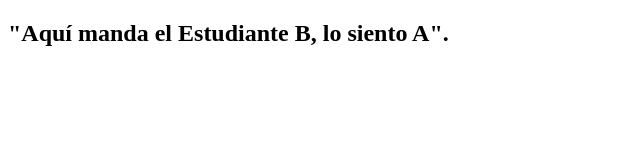
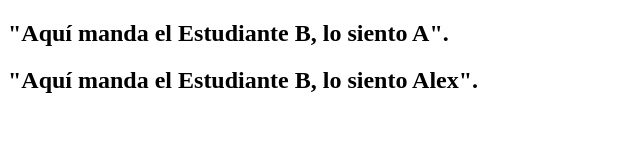
Before and after one commit to casta-pibe/El-Duelo-de-C-digo, a plain HTML site: page index.html in a window 1280 px wide. Shown: the whole page, without its empty margins (0-640 px from the left). Drawn offline with Linux system fonts and the light colour scheme.

Commit message:
Cambio de B

```diff
--- a/index.html
+++ b/index.html
@@ -8,5 +8,7 @@
 <body>
     <h2>"Aquí manda el Estudiante B, lo siento A".</h2>
 
+    <h2>"Aquí manda el Estudiante B, lo siento Alex".</h2>
+
 </body>
 </html>
```
